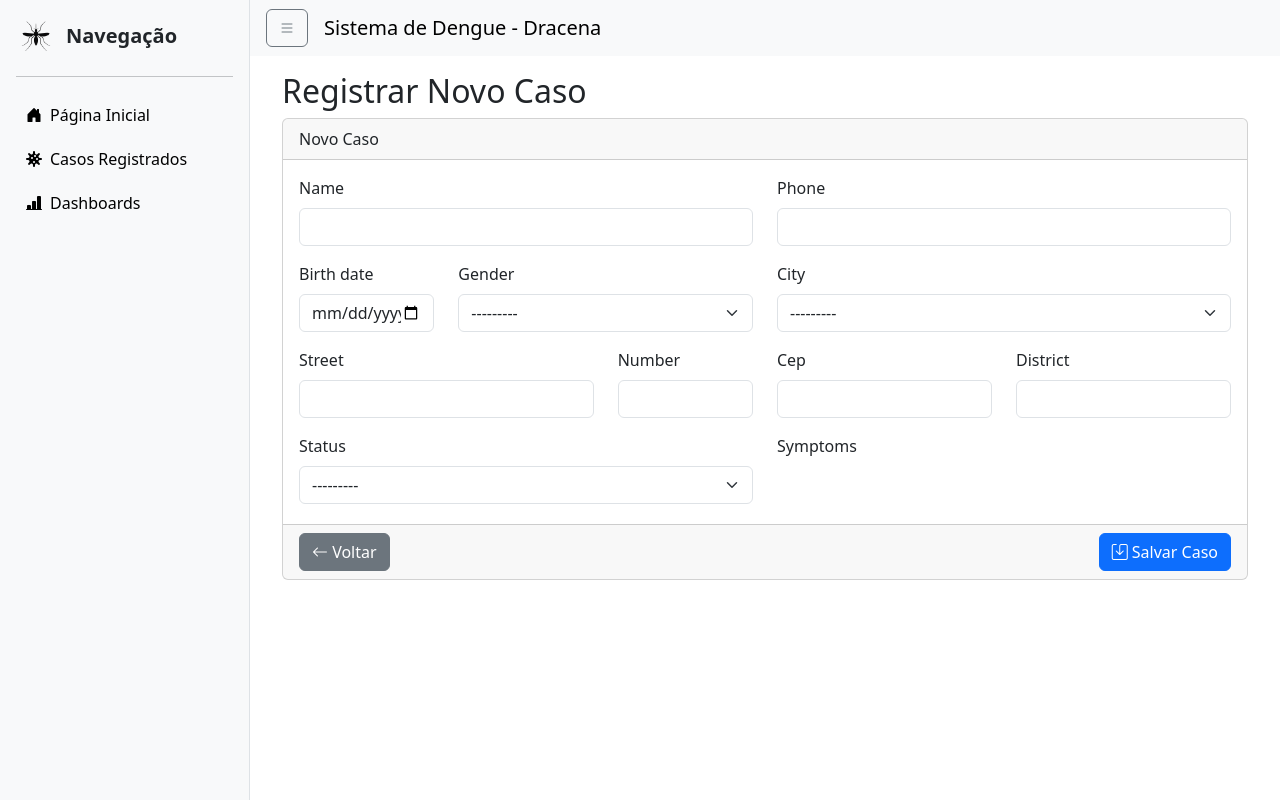
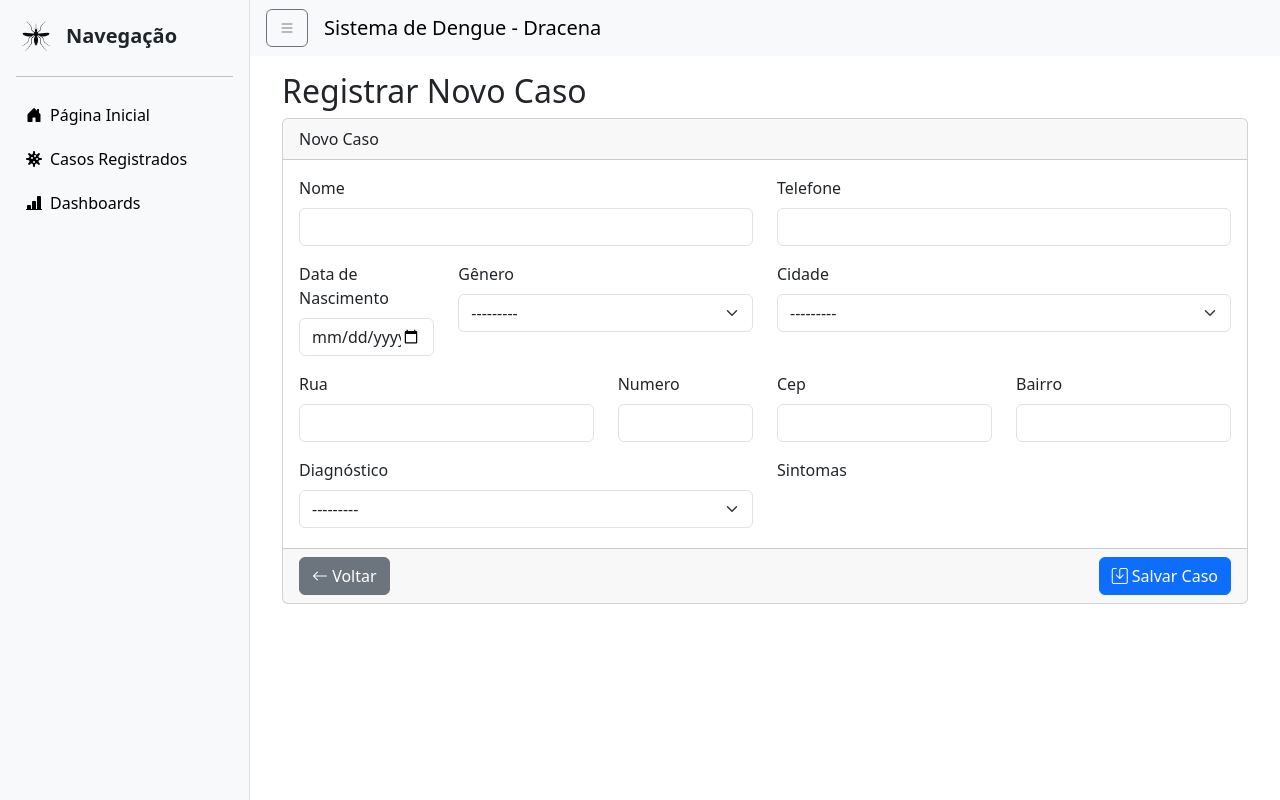
Before and after one commit to Pibic-Junior-18232/pibic-py, a Django app: page /form_case/ in a window 1280 px wide. Run offline with Django 5.2, Linux system fonts and the light colour scheme; data that the repository does not hold is empty.

Commit message:
fix: change labels forms to portuguese

```diff
--- a/dengue_tracker_app/templates/form_case.html
+++ b/dengue_tracker_app/templates/form_case.html
@@ -17,7 +17,8 @@
       <div class="row">
         <div class="col-md-6 mb-3">
           <label for="{{ patient_form.name.id_for_label }}" class="form-label">
-            {{ patient_form.name.label }}
+            Nome
+            {% comment %} {{ patient_form.name.label }} Este Label esta em ingles {% endcomment %}
           </label>
           {{ patient_form.name }}
           {% if patient_form.name.errors %}
@@ -26,7 +27,8 @@
         </div>
         <div class="col-md-6 mb-3">
           <label for="{{ patient_form.phone.id_for_label}}" class="form-label">
-            {{ patient_form.phone.label }}
+            Telefone
+            {% comment %} {{ patient_form.phone.label }} {% endcomment %}
           </label>
           {{ patient_form.phone }}
           {% if patient_form.phone.errors %}
@@ -39,9 +41,9 @@
       <div class="row">
         <div class="col-md-2 mb-3">
           <label for="{{ patient_form.birth_date.id_for_label }}" class="form-label">
-            {{ patient_form.birth_date.label }}
+            Data de Nascimento
+            {% comment %} {{ patient_form.birth_date.label }} {% endcomment %}
           </label>
-
           {{ patient_form.birth_date }}
           {% if patient_form.birth_date.errors %}
             <div class="text-danger small">{{ patient_form.birth_date.errors|striptags }}</div>
@@ -49,7 +51,8 @@
         </div>
         <div class="col-md-4 mb-3">
           <label for="{{ patient_form.gender.id_for_label }}" class="form-label">
-            {{ patient_form.gender.label }}
+            Gênero
+            {% comment %} {{ patient_form.gender.label }} {% endcomment %}
           </label>
           {{ patient_form.gender }}
           {% if patient_form.gender.errors %}
@@ -58,7 +61,8 @@
         </div>
         <div class="col-md-6 mb-3">
           <label for="{{ address_form.city.id_for_label }}" class="form-label">
-            {{ address_form.city.label }}
+            Cidade
+            {% comment %} {{ address_form.city.label }} {% endcomment %}
           </label>
           {{ address_form.city }}
           {% if address_form.city.errors %}
@@ -72,7 +76,8 @@
 
         <div class="col-md-4 mb-3"> <!-- Rua -->
           <label for="{{ address_form.street.id_for_label }}" class="form-label">
-            {{ address_form.street.label }}
+            Rua
+            {% comment %} {{ address_form.street.label }} {% endcomment %}
           </label>
           {{ address_form.street }}
           {% if address_form.street.errors %}
@@ -81,7 +86,8 @@
         </div>
         <div class="col-md-2 mb-3"> <!-- Numero -->
           <label for="{{ address_form.number.id_for_label }}" class="form-label">
-            {{ address_form.number.label }}
+            Numero
+            {% comment %} {{ address_form.number.label }} {% endcomment %}
           </label>
           {{ address_form.number }}
           {% if address_form.number.errors %}
@@ -99,7 +105,8 @@
         </div>
         <div class="col-md-3 mb-3"> <!-- Bairro -->
           <label for="{{ address_form.district.id_for_label }}" class="form-label">
-            {{ address_form.district.label }}
+            Bairro
+            {% comment %} {{ address_form.district.label }} {% endcomment %}
           </label>
           {{ address_form.district }}
           {% if address_form.district.errors %}
@@ -112,7 +119,8 @@
       <div class="row">
         <div class="col-md-6 mb-1"> <!-- Diagnostico -->
           <label for="{{ case_form.status.id_for_label }}" class="form-label">
-            {{ case_form.status.label }}
+            Diagnóstico
+            {% comment %} {{ case_form.status.label }} {% endcomment %}
           </label>
           {{ case_form.status }}
           {% if case_form.status.errors %}
@@ -120,7 +128,7 @@
           {% endif %}
         </div>
         <div class="col-md-6 mb-3">
-          <label class="form-label">{{ case_form.symptoms.label }}</label>
+          <label class="form-label">Sintomas</label> {# {{ case_form.symptoms.label }} #}
           <div class="row">
             {% for checkbox in case_form.symptoms %}
               <div class="col-6 col-md-4">
@@ -140,10 +148,10 @@
 
       </div>
 
-      <!-- Linha 7: Notas (Textarea ocupa col-12 se quiser que seja mais largo) -->
+      {% comment %} <!-- Linha 7: Notas (Textarea ocupa col-12 se quiser que seja mais largo) -->
       <div class="row">
 
-      </div>
+      </div> {% endcomment %}
 
     </div>
     <div class="card-footer d-flex justify-content-between">
```
